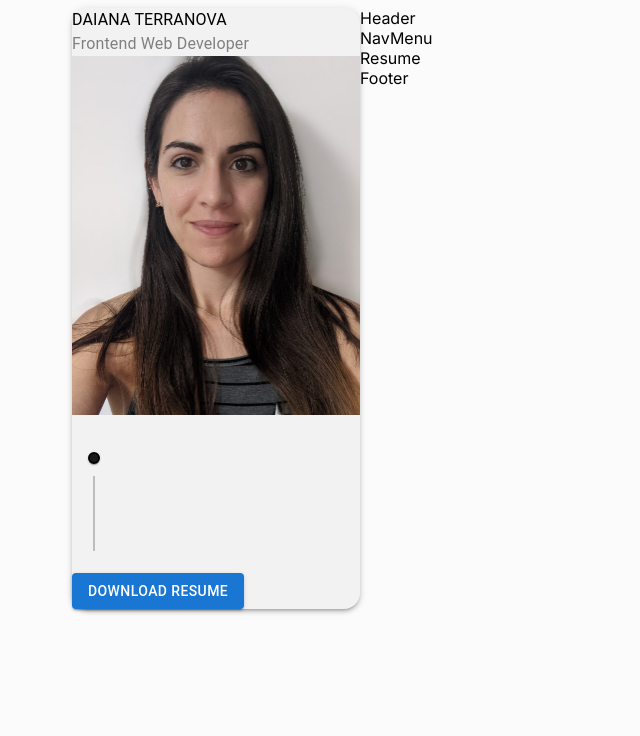
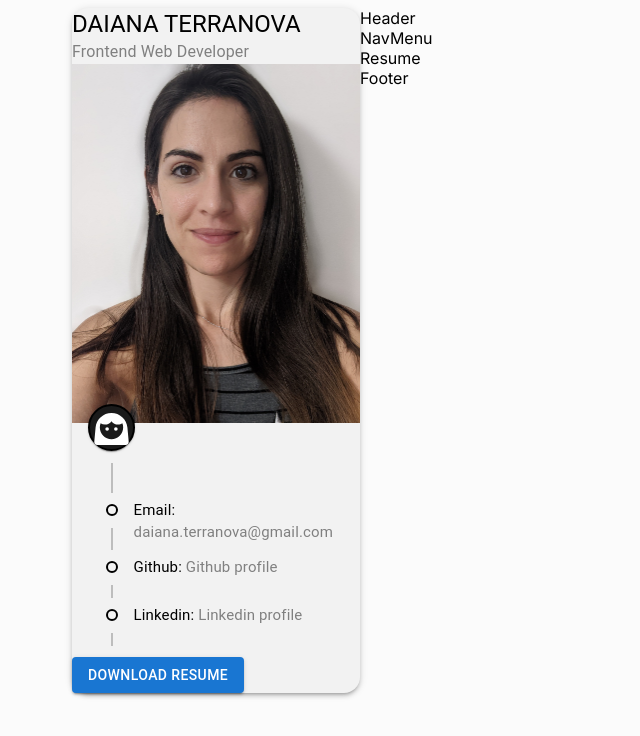
Before and after one commit to daiterranova/Portfolio, a React (Vite) app: page / in a window 1280 px wide. Shown: the top 736 px of the page, without its empty margins (0-640 px from the left). Built offline with nearby package versions, Linux system fonts and the light colour scheme.

Commit message:
add timeline with personal information on profile component

```diff
--- a/src/components/Profile.jsx
+++ b/src/components/Profile.jsx
@@ -1,20 +1,43 @@
 import React from "react";
 import { Box, Button, Typography } from "@mui/material";
 import './profile.css'
+import TimelineItem from '@mui/lab/TimelineItem';
+import Timeline from '@mui/lab/Timeline';
 import CustomTimeline from "./Timeline";
+import TimelineContent from '@mui/lab/TimelineContent';
+import { name, role, socials, email } from "../utils/resumeData";
+import Face3Icon from '@mui/icons-material/Face3';
+import { CustomTimelineSeparator } from "./Timeline";
 
 const containerStyles = {
   boxShadow: 3,
 }
+
+export const CustomTimelineItemData = ({ title, text, link }) => (
+  <TimelineItem sx={{ minHeight: '3rem', width: '100%' }}>
+    <CustomTimelineSeparator />
+    <TimelineContent sx={{ flexWrap: 'nowrap' }}>
+      {link ? <Typography fontSize={15} fullWidth ><span>{title}: <a className='link description-color' href={link} target="_blank">{text}</a></span></Typography>
+        : <Typography fontSize={15} className="description-color" ><span className="title-color">{title}:</span> {text}</Typography>}
+    </TimelineContent>
+  </TimelineItem>
+)
+
 const Profile = () => {
   return (<Box sx={containerStyles} className="profile container">
-    <Typography className="title">Daiana Terranova</Typography>
-    <Typography className="description" >Frontend Web Developer</Typography>
+    <Typography variant="h5" className="title title-color">{name}</Typography>
+    <Typography className="description description-color" >{role}</Typography>
     <Box className="profile-image">
       <img src="src/assets/profile_photo.jpg" alt="profile image" />
     </Box>
     <Box className="profile-information">
-      <CustomTimeline />
+      <CustomTimeline icon={<Face3Icon fontSize="large" />} >
+        <CustomTimelineItemData title='Email' text={email} />
+        {Object.keys(socials).map((key) => (
+          <CustomTimelineItemData key={key} title={key} text={socials[key].text} link={socials[key].link} />
+
+        ))}
+      </CustomTimeline>
     </Box>
     <Button variant="contained">download resume</Button>
   </Box>)
--- a/src/components/Timeline.jsx
+++ b/src/components/Timeline.jsx
@@ -12,22 +12,23 @@ import './timeline.css'
 const getTimelineDotStyles = (header) => ({
     backgroundColor: header ? 'var(--primary)' : 'transparent',
     color: header ? 'var(--on-primary)' : 'var(--on-surface-heading)',
-    borderColor: 'var(--on-surface-heading)',
+    borderColor: 'var(--on-surface-heading)'
 });
 
 
-const CustomTimeline = ({ title, children, icon }) => {
+const CustomTimeline = ({ children, icon, title }) => {
 
 
     return (
         <Timeline sx={{
+            marginTop: '-2.5rem',
             [`& .${timelineItemClasses.root}:before`]: {
                 flex: 0,
                 padding: 0,
             },
         }}  >
             <TimelineItem className='timeline-header-icon'>
-                <TimelineSeparator sx={{ minHeight: '110px' }}>
+                <TimelineSeparator sx={{ minHeight: '100px' }}>
                     <TimelineDot sx={getTimelineDotStyles(true)}>
                         {icon}
                     </TimelineDot>
@@ -43,7 +44,7 @@ const CustomTimeline = ({ title, children, icon }) => {
 }
 
 export const CustomTimelineSeparator = () => (
-    <TimelineSeparator sx={{ paddingLeft: '10px' }}>
+    <TimelineSeparator sx={{ paddingLeft: '1.1rem' }}>
         <TimelineDot variant='outlined' sx={getTimelineDotStyles(false)} /* color='var(--on-primary)' */ />
         <TimelineConnector />
     </TimelineSeparator>
--- a/src/components/profile.css
+++ b/src/components/profile.css
@@ -1,12 +1,16 @@
 .title{
-    color:var(--textHeadingColor);
-    font-size: var(--medium);
     font-weight: var(--ultrabold);
     text-transform: uppercase;
 }
+.title-color{
+    color:var(--textHeadingColor);
+}
+.description-color{
+    color:var(--textContentColor);
+}
+
 .description{
-    color:var(--textContentColor);
-    font-weight: var(--regular);
+    font-weight: var(--bold);
     font-size:var(--normal) ;
 }
 .profile-image{
@@ -20,3 +24,9 @@
 .profile-image img{
     width: 100%;
 }
+.link{
+    text-decoration: none;
+}
+.profile-information{
+    font-size: 5px;
+}
```
